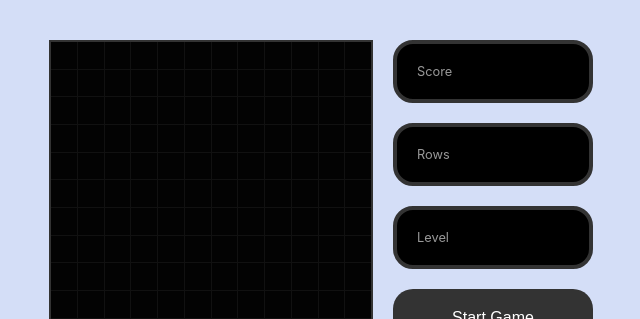
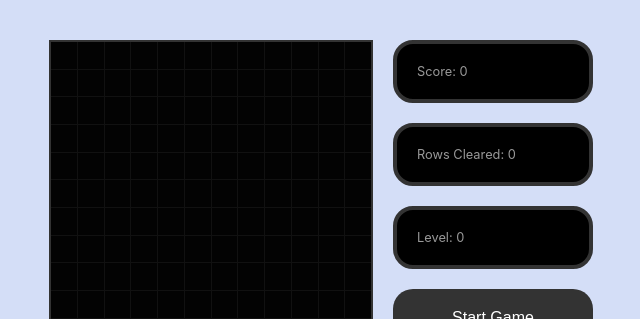
Before and after one commit to kimikoesc/tetris-with-speech, a React (Create React App) app: page / in a window 1280 px wide. Shown: the top 319 px of the page, without its empty margins (141-781 px from the left). Built offline with nearby package versions, Linux system fonts and the light colour scheme.

Commit message:
feat: added score function.

```diff
--- a/src/components/Tetris.jsx
+++ b/src/components/Tetris.jsx
@@ -36,6 +36,9 @@ function Tetris() {
         setDropTime(1000);
         resetPlayer();
         setGameOver(false);
+        setScore(0);
+        setRows(0);
+        setLevel(0);
     };
 
     const drop = () => {
@@ -88,9 +91,9 @@ function Tetris() {
                         <Display gameOver={gameOver} text="Game Over"/>
                     ) : (
                     <div>
-                        <Display text="Score"/>
-                        <Display text="Rows"/>
-                        <Display text="Level"/>
+                        <Display text={`Score: ${score}`}/>
+                        <Display text={`Rows Cleared: ${rows}`}/>
+                        <Display text={`Level: ${level}`}/>
                     </div>
                     )}
                     <StartButton callback={startGame}/>
```
